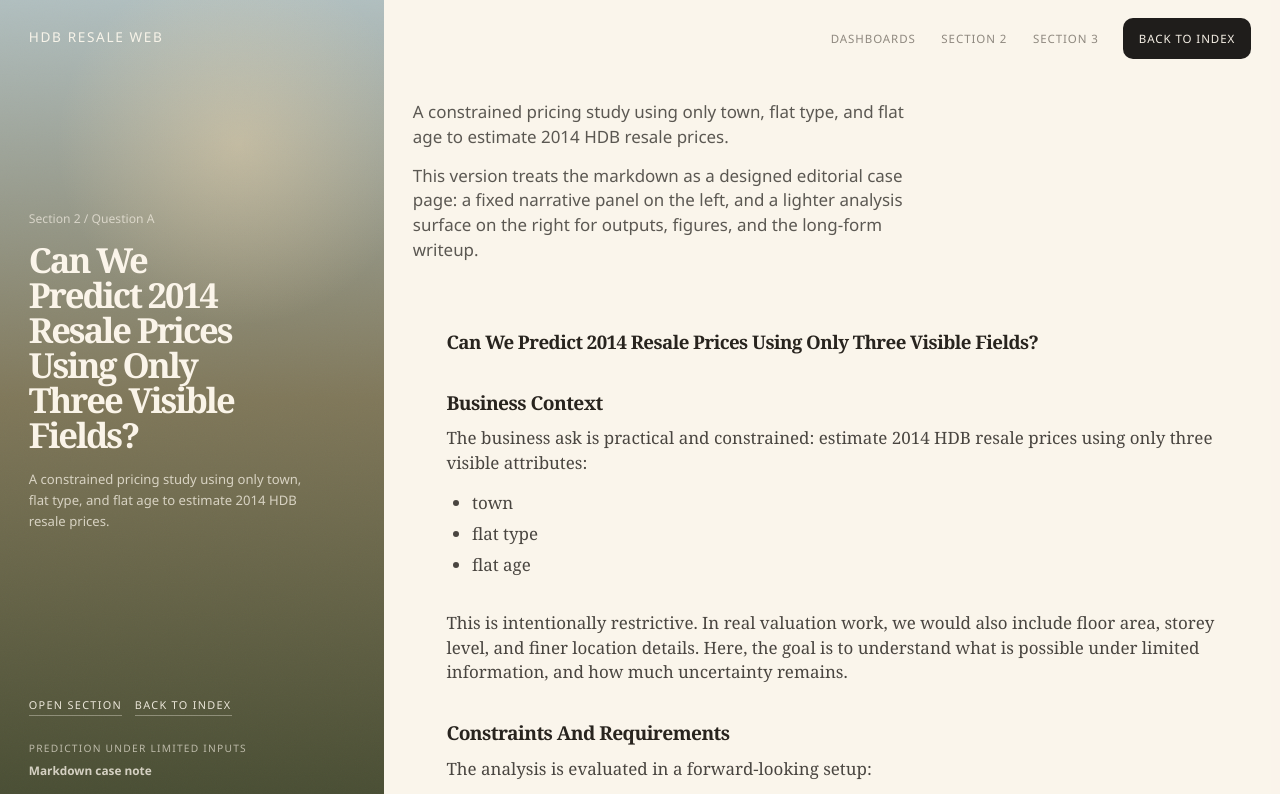
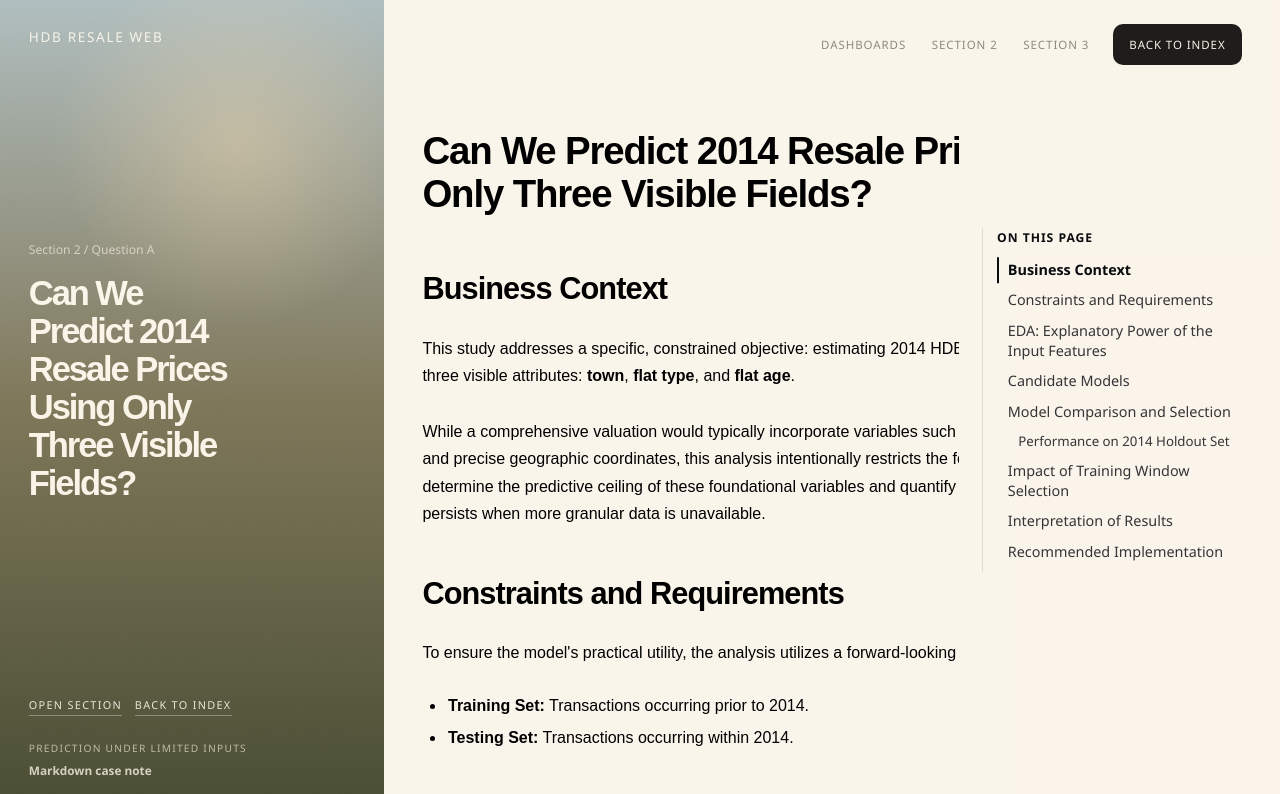
Before and after one commit to sycamore-st/evidence-based-hdb-resale-market-analysis, a Next.js app in the folder apps/web/: page /section2/question-a in a window 1280 px wide. Shown: the top 794 px of the page. Built offline with nearby package versions, Linux system fonts and the light colour scheme.

Commit message:
markdown setting

```diff
--- a/apps/web/app/globals.css
+++ b/apps/web/app/globals.css
@@ -2088,21 +2088,21 @@ a {
 }
 
 .article-page-c {
-  --article-font-serif: Charter, Georgia, Arial, serif;
+  --article-font-serif: "Arial", "Avenir Next", "Segoe UI", sans-serif;
   --article-font-mono: "JetBrains Mono", "SFMono-Regular", "Menlo", monospace;
-  --article-body-size: 1.06rem;
-  --article-body-line-height: 1.46;
-  --article-block-gap: 0.08rem;
-  --article-heading-gap-top: 1.5rem;
-  --article-heading-gap-bottom: 0rem;
-  --article-heading-line-height: 1.02;
-  --article-h2-size: clamp(1.16rem, 1.5vw, 1.38rem);
-  --article-h3-size: 1rem;
-  --article-h4-size: 0.94rem;
-  --article-block-margin: 0.9rem 0;
-  --article-code-size: 0.9rem;
-  --article-code-line-height: 1.32;
-  --article-table-size: 0.92rem;
+  --article-body-size: 1rem;
+  --article-body-line-height: 1.72;
+  --article-block-gap: 0.45rem;
+  --article-heading-gap-top: 1.9rem;
+  --article-heading-gap-bottom: 0.55rem;
+  --article-heading-line-height: 1.2;
+  --article-h2-size: clamp(1.52rem, 2.4vw, 2rem);
+  --article-h3-size: clamp(1.26rem, 1.9vw, 1.58rem);
+  --article-h4-size: clamp(1.08rem, 1.45vw, 1.22rem);
+  --article-block-margin: 1.15rem 0;
+  --article-code-size: 0.88rem;
+  --article-code-line-height: 1.55;
+  --article-table-size: 0.95rem;
   padding: 0;
   background: #f7f1e4;
 }
@@ -2171,7 +2171,7 @@ a {
   margin: 0;
   max-width: 11ch;
   font-size: clamp(1.72rem, 2.7vw, 2.55rem);
-  line-height: 1.01;
+  line-height: 1.1;
   letter-spacing: -0.06em;
   font-family: var(--article-font-serif);
   font-weight: 600;
@@ -2222,10 +2222,10 @@ a {
 
 .article-content-c {
   display: grid;
-  gap: 1.15rem;
+  gap: 1.45rem;
   min-height: 100vh;
   margin-left: min(30vw, 420px);
-  padding: 1.15rem 1.8rem 2.1rem;
+  padding: 1.5rem clamp(1.4rem, 3vw, 3.2rem) 2.6rem;
   background: rgba(250, 245, 236, 0.96);
 }
 
@@ -2287,11 +2287,78 @@ a {
 }
 
 .article-card-c {
-  padding: 2rem 2.1rem;
+  padding: clamp(1.25rem, 2vw, 2rem) 0;
+  max-width: min(84ch, 100%);
   border-radius: 0;
   background: transparent;
   box-shadow: none;
   border: 0;
+}
+
+.article-reading-layout {
+  display: grid;
+  grid-template-columns: minmax(0, 84ch) 260px;
+  justify-content: start;
+  gap: clamp(0.9rem, 1.8vw, 1.4rem);
+  align-items: start;
+}
+
+.article-scrollspy {
+  position: sticky;
+  top: 50vh;
+  transform: translateY(-50%);
+  max-height: 72vh;
+  overflow: auto;
+  padding: 0.2rem 0.1rem 0.4rem 0.9rem;
+  border-left: 1px solid rgba(124, 112, 96, 0.2);
+}
+
+.article-scrollspy-title {
+  margin: 0 0 0.7rem;
+  font-size: 0.76rem;
+  line-height: 1.2;
+  letter-spacing: 0.08em;
+  text-transform: uppercase;
+  font-weight: 600;
+}
+
+.article-scrollspy-list {
+  margin: 0;
+  padding: 0;
+  list-style: none;
+  display: grid;
+  gap: 0.24rem;
+}
+
+.article-scrollspy-item {
+  margin: 0;
+  padding: 0;
+}
+
+.article-scrollspy-item a {
+  display: block;
+  padding: 0.2rem 0.55rem;
+  border-left: 2px solid transparent;
+  font-size: 0.9rem;
+  line-height: 1.4;
+  text-decoration: none;
+  opacity: 0.82;
+  transition: opacity 140ms ease;
+}
+
+.article-scrollspy-item a:hover {
+  opacity: 1;
+}
+
+.article-scrollspy-item a.is-active {
+  opacity: 1;
+  font-weight: 600;
+  border-left-color: currentColor;
+}
+
+.article-scrollspy-item.level-3 a {
+  padding-left: 1.2rem;
+  font-size: 0.83rem;
 }
 
 .article-page-c .article-prose p,
@@ -2339,13 +2406,15 @@ a {
 .article-prose {
   display: grid;
   gap: var(--article-block-gap);
+  max-width: 78ch;
+  width: 100%;
   color: rgba(44, 39, 33, 0.92);
   font-family: var(--article-font-serif);
 }
 
 .article-prose > :first-child {
   margin-top: 0;
-  margin-bottom: 1rem;
+  margin-bottom: 1.15rem;
 }
 
 .article-prose h1,
@@ -2359,24 +2428,29 @@ a {
   letter-spacing: -0.03em;
 }
 
+.article-prose h1 {
+  font-size: clamp(1.95rem, 3vw, 2.45rem);
+  line-height: 1.12;
+}
+
 .article-prose h2 {
-  font-size: calc(var(--article-h2-size) * 1.14);
+  font-size: var(--article-h2-size);
 }
 
 .article-prose h3 {
-  font-size: calc(var(--article-h3-size) * 1.09);
+  font-size: var(--article-h3-size);
 }
 
 .article-prose h4 {
-  font-size: calc(var(--article-h4-size) * 1.07);
+  font-size: var(--article-h4-size);
 }
 
 .article-prose p,
 .article-prose li,
 .article-prose td,
 .article-prose th {
-  margin-top: 0.8rem;
-  margin-bottom: 0.8rem;
+  margin-top: 0.65rem;
+  margin-bottom: 0.65rem;
   font-size: var(--article-body-size);
   line-height: var(--article-body-line-height);
   font-family: var(--article-font-serif);
@@ -2385,7 +2459,12 @@ a {
 .article-prose li {
   margin-block-start: 0;
   margin-block-end: 0;
-  margin: 0.4rem;
+  margin: 0.28rem 0;
+  padding-left: 0.1rem;
+}
+
+.article-prose li::marker {
+  font-size: 0.96em;
 }
 
 .article-prose .katex-display {
@@ -2394,14 +2473,22 @@ a {
 
 .article-prose ul,
 .article-prose ol {
-  margin: 0;
-  padding-left: 1.2rem;
+  margin: 0.2rem 0 1rem;
+  padding-left: 1.5rem;
+}
+
+.article-prose ul {
+  list-style: disc;
+}
+
+.article-prose ol {
+  list-style: decimal;
 }
 
 .article-prose p + ul,
 .article-prose p + ol {
-  margin-top: -0.35rem;
-  margin-bottom: 0.8rem;
+  margin-top: 0.2rem;
+  margin-bottom: 1rem;
 }
 
 .article-prose code {
@@ -2458,7 +2545,6 @@ a {
 
 .article-embed-frame {
   display: block;
-  /*width: 100%;*/
   height: clamp(360px, 58vw, 560px);
   width: clamp(360px, 58vw, 760px);
   min-height: 360px;
@@ -2469,8 +2555,8 @@ a {
 
 @media (max-width: 768px) {
   .article-embed-frame {
-    height: clamp(320px, 88vw, 560px);
-    min-height: 320px;
+    height: clamp(340px, 92vw, 620px);
+    min-height: 340px;
   }
 }
 
@@ -2556,8 +2642,10 @@ a {
 }
 
 .article-table-wrap {
+  display: block;
+  clear: both;
   overflow-x: auto;
-  margin: var(--article-block-margin);
+  margin: 1.25rem 0 var(--article-block-margin);
   border-top: 1px solid rgba(124, 112, 96, 0.16);
   border-bottom: 1px solid rgba(124, 112, 96, 0.16);
   background: transparent;
@@ -2666,6 +2754,16 @@ a {
   margin-top: 0.4rem;
 }
 
+@media (max-width: 1240px) {
+  .article-reading-layout {
+    grid-template-columns: 1fr;
+  }
+
+  .article-scrollspy {
+    display: none;
+  }
+}
+
 @media (max-width: 1080px) {
   .article-c-overview,
   .section-landing-grid {
@@ -2714,3 +2812,25 @@ a {
     grid-template-columns: 1fr;
   }
 }
+
+
+/* Black text override for article content only */
+.article-page-c .article-card-c,
+.article-page-c .article-prose,
+.article-page-c .article-prose h1,
+.article-page-c .article-prose h2,
+.article-page-c .article-prose h3,
+.article-page-c .article-prose h4,
+.article-page-c .article-prose p,
+.article-page-c .article-prose li,
+.article-page-c .article-prose td,
+.article-page-c .article-prose th,
+.article-page-c .article-prose blockquote,
+.article-page-c .article-prose strong,
+.article-page-c .article-prose em {
+  color: #000 !important;
+}
+
+.article-page-c .article-prose .article-link {
+  color: #000 !important;
+}
--- a/apps/web/app/section2/page.tsx
+++ b/apps/web/app/section2/page.tsx
@@ -6,7 +6,6 @@ export default function Section2Page() {
     <SectionLanding
       section="section2"
       title="Predictive case writeups for Section 2."
-      description="Markdown-driven analysis pages that turn the Section 2 case notes into a cleaner web reading experience."
       articles={listSectionArticles("section2")}
     />
   )
--- a/apps/web/app/section3/page.tsx
+++ b/apps/web/app/section3/page.tsx
@@ -6,7 +6,6 @@ export default function Section3Page() {
     <SectionLanding
       section="section3"
       title="Policy and town-level case writeups for Section 3."
-      description="Structured markdown pages for the Section 3 questions, designed as readable web articles with linked figures and outputs."
       articles={listSectionArticles("section3")}
     />
   )
--- /dev/null
+++ b/apps/web/components/content/article-scrollspy.tsx
@@ -0,0 +1,103 @@
+"use client"
+
+import { useEffect, useMemo, useState } from "react"
+
+interface TocItem {
+  id: string
+  text: string
+  level: 2 | 3
+}
+
+function slugifyHeading(text: string): string {
+  return text
+    .toLowerCase()
+    .trim()
+    .replace(/[^a-z0-9\s-]/g, "")
+    .replace(/\s+/g, "-")
+    .replace(/-+/g, "-")
+}
+
+export function ArticleScrollspy({ selector = ".article-prose h2, .article-prose h3" }: { selector?: string }) {
+  const [items, setItems] = useState<TocItem[]>([])
+  const [activeId, setActiveId] = useState<string>("")
+
+  useEffect(() => {
+    const headings = Array.from(document.querySelectorAll<HTMLHeadingElement>(selector))
+    const usedIds = new Map<string, number>()
+
+    const tocItems: TocItem[] = headings
+      .map((heading, index) => {
+        const text = heading.textContent?.trim() ?? ""
+        if (!text) return null
+
+        const level = heading.tagName === "H2" ? 2 : 3
+        const currentId = heading.id?.trim()
+
+        if (!currentId) {
+          const base = slugifyHeading(text) || `section-${index + 1}`
+          const count = usedIds.get(base) ?? 0
+          usedIds.set(base, count + 1)
+          heading.id = count === 0 ? base : `${base}-${count + 1}`
+        }
+
+        return {
+          id: heading.id,
+          text,
+          level,
+        } as TocItem
+      })
+      .filter((item): item is TocItem => Boolean(item))
+
+    setItems(tocItems)
+    setActiveId(tocItems[0]?.id ?? "")
+
+    if (tocItems.length === 0) return
+
+    const observer = new IntersectionObserver(
+      (entries) => {
+        const visible = entries
+          .filter((entry) => entry.isIntersecting)
+          .sort((left, right) => left.boundingClientRect.top - right.boundingClientRect.top)
+
+        if (visible.length > 0) {
+          const id = (visible[0].target as HTMLElement).id
+          if (id) setActiveId(id)
+        }
+      },
+      {
+        root: null,
+        rootMargin: "-20% 0px -65% 0px",
+        threshold: [0, 1],
+      }
+    )
+
+    headings.forEach((heading) => observer.observe(heading))
+
+    return () => {
+      observer.disconnect()
+    }
+  }, [selector])
+
+  const hasItems = useMemo(() => items.length > 0, [items])
+
+  if (!hasItems) return null
+
+  return (
+    <aside className="article-scrollspy" aria-label="On this page">
+      <p className="article-scrollspy-title">On This Page</p>
+      <ol className="article-scrollspy-list">
+        {items.map((item) => (
+          <li key={item.id} className={`article-scrollspy-item level-${item.level}`}>
+            <a
+              href={`#${item.id}`}
+              className={item.id === activeId ? "is-active" : undefined}
+              onClick={() => setActiveId(item.id)}
+            >
+              {item.text}
+            </a>
+          </li>
+        ))}
+      </ol>
+    </aside>
+  )
+}
--- a/apps/web/components/content/article-variant-c.tsx
+++ b/apps/web/components/content/article-variant-c.tsx
@@ -1,6 +1,7 @@
 import Link from "next/link"
 
 import { ArticlePager } from "@/components/content/article-shell"
+import { ArticleScrollspy } from "@/components/content/article-scrollspy"
 import { MarkdownArticleBody } from "@/components/content/markdown-article-body"
 import type { ArticleDocument, ArticleMeta, ArticleSection } from "@/lib/content"
 
@@ -24,7 +25,6 @@ export function ArticleVariantC({
           <div className="article-panel-c-copy">
             <p>{article.meta.kicker}</p>
             <h1>{article.meta.title}</h1>
-            <span>{article.meta.description}</span>
           </div>
 
           <div className="article-panel-c-actions">
@@ -50,20 +50,13 @@ export function ArticleVariantC({
             </Link>
           </div>
 
-          <div className="article-c-overview">
-            <div className="article-c-overview-copy">
-              <p>{article.meta.description}</p>
-              <p>
-                This version treats the markdown as a designed editorial case page: a fixed narrative panel on the
-                left, and a lighter analysis surface on the right for outputs, figures, and the long-form writeup.
-              </p>
-            </div>
+          <div className="article-reading-layout">
+            <article className="article-card article-card-c">
+              <MarkdownArticleBody body={article.body} />
+              <ArticlePager section={section} previous={previous} next={next} />
+            </article>
+            <ArticleScrollspy />
           </div>
-
-          <article className="article-card article-card-c">
-            <MarkdownArticleBody body={article.body} />
-            <ArticlePager section={section} previous={previous} next={next} />
-          </article>
         </div>
       </section>
     </main>
--- a/apps/web/components/content/section-landing.tsx
+++ b/apps/web/components/content/section-landing.tsx
@@ -6,12 +6,10 @@ import type { ArticleMeta, ArticleSection } from "@/lib/content"
 export function SectionLanding({
   section,
   title,
-  description,
   articles,
 }: {
   section: ArticleSection
   title: string
-  description: string
   articles: ArticleMeta[]
 }) {
   return (
@@ -22,7 +20,6 @@ export function SectionLanding({
         <header className="section-landing-hero">
           <p>{section === "section2" ? "Section 2 / Case writeups" : "Section 3 / Case writeups"}</p>
           <h1>{title}</h1>
-          <span>{description}</span>
         </header>
 
         <div className="section-landing-grid">
@@ -30,7 +27,6 @@ export function SectionLanding({
             <Link key={article.slug} href={`/${section}/${article.slug}`} className="section-landing-card">
               <p>{article.kicker}</p>
               <h2>{article.title}</h2>
-              <span>{article.description}</span>
               <strong>Read article</strong>
             </Link>
           ))}
--- a/apps/web/content/section2/question-a.md
+++ b/apps/web/content/section2/question-a.md
@@ -11,67 +11,86 @@ order: 1
 
 ## Business Context
 
-The business ask is practical and constrained: estimate 2014 HDB resale prices using only three visible attributes:
+This study addresses a specific, constrained objective: estimating 2014 HDB resale prices using only three visible attributes: **town**, **flat type**, and **flat age**.
 
-- town
-- flat type
-- flat age
+While a comprehensive valuation would typically incorporate variables such as floor area, storey level, and precise geographic coordinates, this analysis intentionally restricts the feature set. The goal is to determine the predictive ceiling of these foundational variables and quantify the level of uncertainty that persists when more granular data is unavailable.
 
-This is intentionally restrictive. In real valuation work, we would also include floor area, storey level, and finer location details. Here, the goal is to understand what is possible under limited information, and how much uncertainty remains.
+## Constraints and Requirements
 
-## Constraints And Requirements
+To ensure the model's practical utility, the analysis utilizes a forward-looking temporal split:
 
-The analysis is evaluated in a forward-looking setup:
+- **Training Set:** Transactions occurring prior to 2014.
+- **Testing Set:** Transactions occurring within 2014.
 
-- train on pre-2014 transactions
-- test on 2014 transactions
 
-This design mirrors real usage better than random splitting because resale market conditions shift over time.
+This methodology is superior to a random train-test split for real estate applications, as it accounts for shifts in market conditions and policy changes over time.
 
-## EDA: What The Three Inputs Can Explain
+## EDA: Explanatory Power of the Input Features
 
 <iframe src="/outputs/section2/charts/S2QaF1_controlled_variation.html" title="Price dispersion under same visible features"></iframe>
 
-Even when transactions share the same visible fields, price ranges remain wide. This means hidden attributes still drive substantial variation.
+Exploratory Data Analysis (EDA) reveals significant price dispersion even among transactions sharing identical visible attributes. This variation suggests that "hidden" factors—such as interior condition or proximity to specific amenities—continue to exert substantial influence on market value.
 
 ## Candidate Models
 
-Three models were compared:
+The study evaluated three distinct modeling approaches to identify the most effective predictive architecture:
 
-- linear regression
-- random forest
+- Linear Regression
+
+- Random Forest
+
 - XGBoost
+
 
 <iframe src="/outputs/section2/charts/S2QaF2_model_tradeoff.html" title="Model tradeoff comparison"></iframe>
 
-## What The Results Say
+## Model Comparison and Selection
 
-Holdout performance on 2014 transactions:
+Three models were implemented to satisfy the requirement for a comparative technical analysis:
 
-- XGBoost: RMSE `SGD 51,425`, MAPE `8.44%`, R² `0.826`
-- Linear regression: RMSE `SGD 55,463`, MAPE `8.51%`, R² `0.797`
-- Random forest: RMSE `SGD 53,894`, MAPE `8.87%`, R² `0.809`
+1. **Linear Regression:** Serves as the statistical baseline. It assesses whether the relationship between the features and price is primarily linear and provides a high degree of interpretability.
 
-XGBoost is the best overall choice because it consistently outperforms alternatives across all key error metrics while staying computationally efficient.
+    Documentation: [LinearRegression (scikit-learn)](https://scikit-learn.org/stable/modules/generated/sklearn.linear_model.LinearRegression.html)
 
-## Why Training Window Choice Matters
+2. **Random Forest Regressor:** A bagging-based ensemble method. It is utilized to capture non-parametric, nonlinear relationships and feature interactions without extensive hyperparameter tuning.
+
+    Documentation: [RandomForestRegressor (scikit-learn)](https://scikit-learn.org/stable/modules/generated/sklearn.ensemble.RandomForestRegressor.html)
+
+3. **XGBoost Regressor:** A gradient-boosted decision tree framework. It is designed to iteratively minimize residual errors and typically yields high accuracy for tabular data.
+
+    Documentation: [XGBRegressor (XGBoost Python API)](https://xgboost.readthedocs.io/en/stable/python/python_api.html?highlight=XGBRegressor)
+
+
+### Performance on 2014 Holdout Set
+
+|**Model**|**RMSE**|**MAPE**|**R²**|**Evaluation Summary**|
+|---|---|---|---|---|
+|**Linear Regression**|SGD 55,463|8.51%|0.797|Efficient baseline; fails to account for nonlinear complexities.|
+|**Random Forest**|SGD 53,894|8.87%|0.809|Captures nonlinearity but exhibits higher MAPE and lower efficiency.|
+|**XGBoost**|**SGD 51,425**|**8.44%**|**0.826**|**Optimal performance across all metrics with strong runtime efficiency.**|
+
+**Selected Model:** XGBoost. It achieved the lowest error rates (RMSE and MAPE) and the highest explanatory power (R²) while effectively modeling the nonlinear interactions inherent in the data.
+
+## Impact of Training Window Selection
 
 <iframe src="/outputs/section2/charts/S2QaF4_training_window_sensitivity.html" title="Training window sensitivity"></iframe>
 
-Using all historical years performs much worse than using recent years. The best balance is a recent 3-year window, which is both representative of 2014 market conditions and large enough for stable training.
+The analysis indicates that the selection of the training period is critical. Models trained on all available historical data performed significantly worse than those using a more focused temporal window. A **3-year recent window** was identified as the optimal balance, providing sufficient volume for stable training while remaining representative of 2014 market dynamics.
 
-## Interpretation
+## Interpretation of Results
 
 <iframe src="/outputs/section2/charts/S2QaF3_actual_vs_predicted.html" title="Actual vs predicted resale prices"></iframe>
 
-The model is strong for a three-field setup, but it cannot separate properties that look identical on these visible fields. That residual uncertainty is expected, not a modeling bug.
+The model demonstrates strong predictive performance given the data constraints. However, the residual error represents the "limit of information"; the model cannot distinguish between properties that appear identical based only on town, type, and age. This uncertainty is an expected outcome of the restricted feature set.
 
-## Recommended Decision
+## Recommended Implementation
 
-Use XGBoost with a recent-window training strategy for this constrained prediction task.
+For constrained prediction tasks of this nature, the **XGBoost** model paired with a **recent-window training strategy** is recommended.
 
-Business takeaway:
+**Key Findings:**
 
-- pricing can be estimated reasonably well with minimal inputs
-- a non-trivial error band remains because key property details are intentionally excluded
-- this model is suitable for directional pricing support, not full valuation-grade underwriting
+- HDB resale prices can be estimated with reasonable accuracy using minimal inputs.
+
+- A persistent error margin exists due to the exclusion of detailed property attributes.
+
+- The model is appropriate for directional pricing analysis and high-level support, rather than precision valuation-grade underwriting.
```
